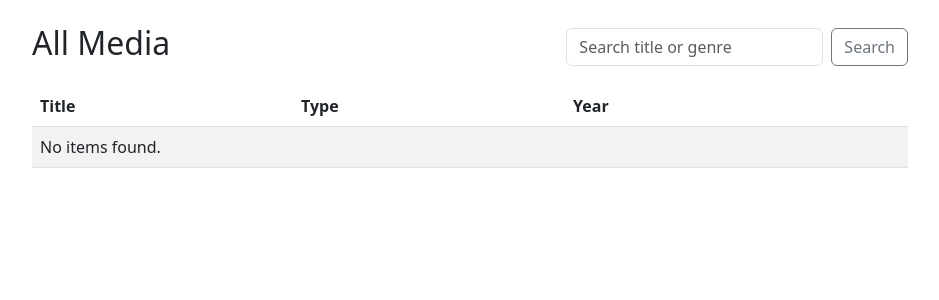
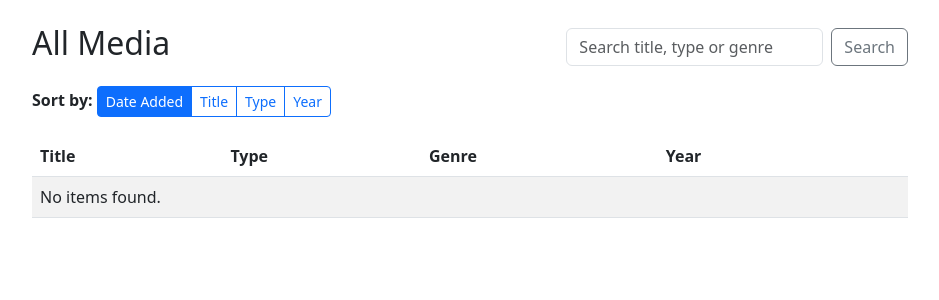
Before and after one commit to kontvis/mediadb_gui, a Flask app: page /media in a window 1280 px wide. Shown: the part 56-356 px from the top of the page, without its empty margins (170-1109 px from the left). Run offline with Flask 3, Linux system fonts and the light colour scheme.

Commit message:
v1.0 search by genre, sort screen

```diff
--- a/app.py
+++ b/app.py
@@ -73,21 +73,38 @@ def index():
 
 @app.route('/media')
 def list_media():
-    """List all media items. Optional query param `q` searches title and genre."""
+    """List all media items with search and sort. Query params: q (search), sort_by (title, type, year, genre)."""
     q = request.args.get('q', '').strip()
-    items = MediaItem.query.order_by(MediaItem.date_added.desc())
+    sort_by = request.args.get('sort_by', 'date').strip()
+
+    items = MediaItem.query
+
+    # Search filter: title, media_type, or genre
     if q:
         like = f"%{q}%"
         items = items.filter(
             db.or_(
                 MediaItem.title.ilike(like),
+                MediaItem.media_type.ilike(like),
                 MediaItem.book.has(BookDetails.genre.ilike(like)),
                 MediaItem.audio.has(AudioDetails.genre.ilike(like)),
                 MediaItem.video.has(VideoDetails.genre.ilike(like)),
             )
         )
+
+    # Sorting
+    if sort_by == 'title':
+        items = items.order_by(MediaItem.title.asc())
+    elif sort_by == 'type':
+        items = items.order_by(MediaItem.media_type.asc())
+    elif sort_by == 'year':
+        items = items.order_by(MediaItem.year.desc())
+    else:
+        # Default: by date added (newest first)
+        items = items.order_by(MediaItem.date_added.desc())
+
     items = items.all()
-    return render_template('list_media.html', items=items, q=q)
+    return render_template('list_media.html', items=items, q=q, sort_by=sort_by)
 
 
 @app.route('/media/<int:item_id>')
--- /dev/null
+++ b/features.txt
@@ -0,0 +1,4 @@
+v1.0
+The All Media screen needs to show Title, Type, Genre, and Year.
+The All Media screen should be sortable by Title, Type, Genre, or Year.
+The search on the All Media screen should allow the user to search by Title, Type or Genre
--- a/templates/list_media.html
+++ b/templates/list_media.html
@@ -1,18 +1,29 @@
 {% extends 'base.html' %}
 {% block content %}
-  <div class="d-flex justify-content-between align-items-center">
+  <div class="d-flex justify-content-between align-items-center mb-3">
     <h2>All Media</h2>
     <form class="d-flex" method="get" action="/media">
-      <input class="form-control me-2" name="q" placeholder="Search title or genre" value="{{q}}">
+      <input class="form-control me-2" name="q" placeholder="Search title, type or genre" value="{{q}}">
       <button class="btn btn-outline-secondary">Search</button>
     </form>
   </div>
 
-  <table class="table table-striped mt-3">
+  <div class="mb-3">
+    <label class="form-label">Sort by:</label>
+    <div class="btn-group" role="group">
+      <a href="/media?q={{q}}&sort_by=date" class="btn btn-sm {% if sort_by == 'date' or sort_by == '' %}btn-primary{% else %}btn-outline-primary{% endif %}">Date Added</a>
+      <a href="/media?q={{q}}&sort_by=title" class="btn btn-sm {% if sort_by == 'title' %}btn-primary{% else %}btn-outline-primary{% endif %}">Title</a>
+      <a href="/media?q={{q}}&sort_by=type" class="btn btn-sm {% if sort_by == 'type' %}btn-primary{% else %}btn-outline-primary{% endif %}">Type</a>
+      <a href="/media?q={{q}}&sort_by=year" class="btn btn-sm {% if sort_by == 'year' %}btn-primary{% else %}btn-outline-primary{% endif %}">Year</a>
+    </div>
+  </div>
+
+  <table class="table table-striped">
     <thead>
       <tr>
         <th>Title</th>
         <th>Type</th>
+        <th>Genre</th>
         <th>Year</th>
         <th></th>
       </tr>
@@ -22,6 +33,17 @@
         <tr>
           <td>{{item.title}}</td>
           <td>{{item.media_type}}</td>
+          <td>
+            {% if item.media_type == 'book' and item.book %}
+              {{item.book.genre or '—'}}
+            {% elif item.media_type == 'audio' and item.audio %}
+              {{item.audio.genre or '—'}}
+            {% elif item.media_type == 'video' and item.video %}
+              {{item.video.genre or '—'}}
+            {% else %}
+              —
+            {% endif %}
+          </td>
           <td>{{item.year or ''}}</td>
           <td>
             <a class="btn btn-sm btn-outline-primary" href="/media/{{item.id}}">View</a>
@@ -35,7 +57,7 @@
           </td>
         </tr>
       {% else %}
-        <tr><td colspan="4">No items found.</td></tr>
+        <tr><td colspan="5">No items found.</td></tr>
       {% endfor %}
     </tbody>
   </table>
```
